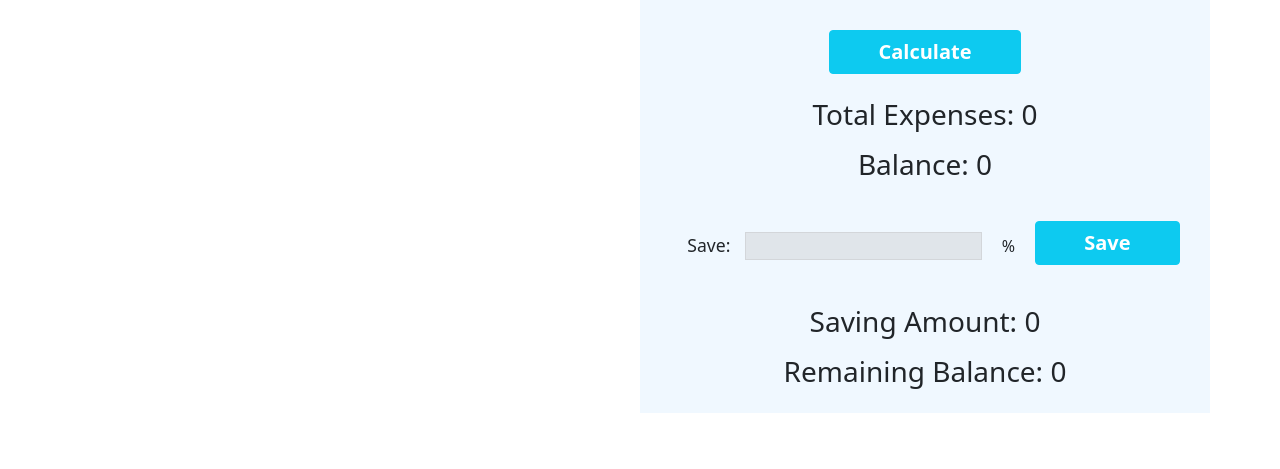
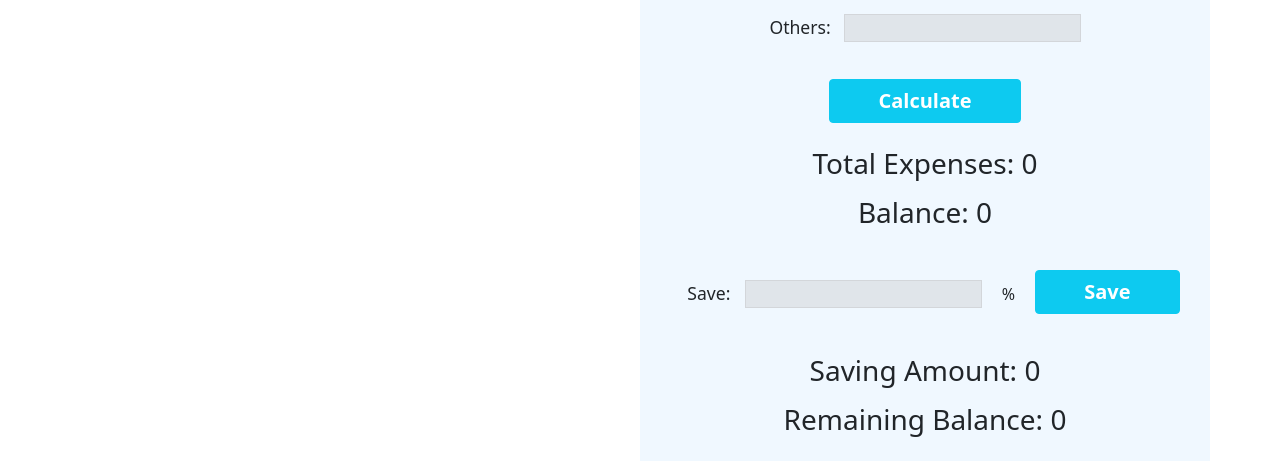
Before and after one commit to rakibulbadhon/Monthly-Estimate, a plain HTML site: page index.html in a window 1280 px wide. Shown: the part 405-874 px from the top of the page. Before the commit the page ends 826 px from the top, so only its background shows below. Drawn offline with Linux system fonts and the light colour scheme.

Commit message:
third commit

```diff
--- a/JS/app.js
+++ b/JS/app.js
@@ -18,13 +18,13 @@ document.getElementById('calculate-button').addEventListener('click', function (
     const foodAmount = getInputField('food');
     const rentAmount = getInputField('rent');
     const clothAmount = getInputField('cloth');
+    const othersAmount = getInputField('others');
 
     //Add all expenses
     const totalExpense = getAmountField('total-expense');
-    totalExpense.innerText = foodAmount + rentAmount + clothAmount;
+    totalExpense.innerText = foodAmount + rentAmount + clothAmount + othersAmount;
 
     //Get current balance
     const balance = getAmountField('balance');
     balance.innerText = incomeAmount - totalExpense.innerText;
-
 });
--- a/index.html
+++ b/index.html
@@ -47,6 +47,9 @@
                         <label for="">Clothes:</label>
                         <input id="cloth-input" type="text">
                         <br>
+                        <label for="">Others:</label>
+                        <input id="others-input" type="text">
+                        <br>
                         <button id="calculate-button" type="button"
                             class="btn btn-info fs-5 fw-bold text-white px-5 mt-3 mb-4">Calculate</button>
                         <h3 class="mb-3">Total Expenses: <span id="total-expense">0</span></h3>
@@ -54,11 +57,12 @@
                     </div>
                     <div class="text-center my-4">
                         <label for="">Save:</label>
-                        <input type="text">
+                        <input id="save-input" type="text">
                         <span class="m-3">%</span>
-                        <button type="button" class="btn btn-info fs-5 fw-bold text-white px-5 mt-3 mb-4">Save</button>
-                        <h3 class="mb-3 mt-3">Saving Amount: 0</h3>
-                        <h3>Remaining Balance: 0</h3>
+                        <button id="save-button" type="button"
+                            class="btn btn-info fs-5 fw-bold text-white px-5 mt-3 mb-4">Save</button>
+                        <h3 class="mb-3 mt-3">Saving Amount: <span id="saving-amount">0</span></h3>
+                        <h3>Remaining Balance: <span id="remaining-balance">0</span></h3>
                     </div>
                 </div>
             </div>
```
